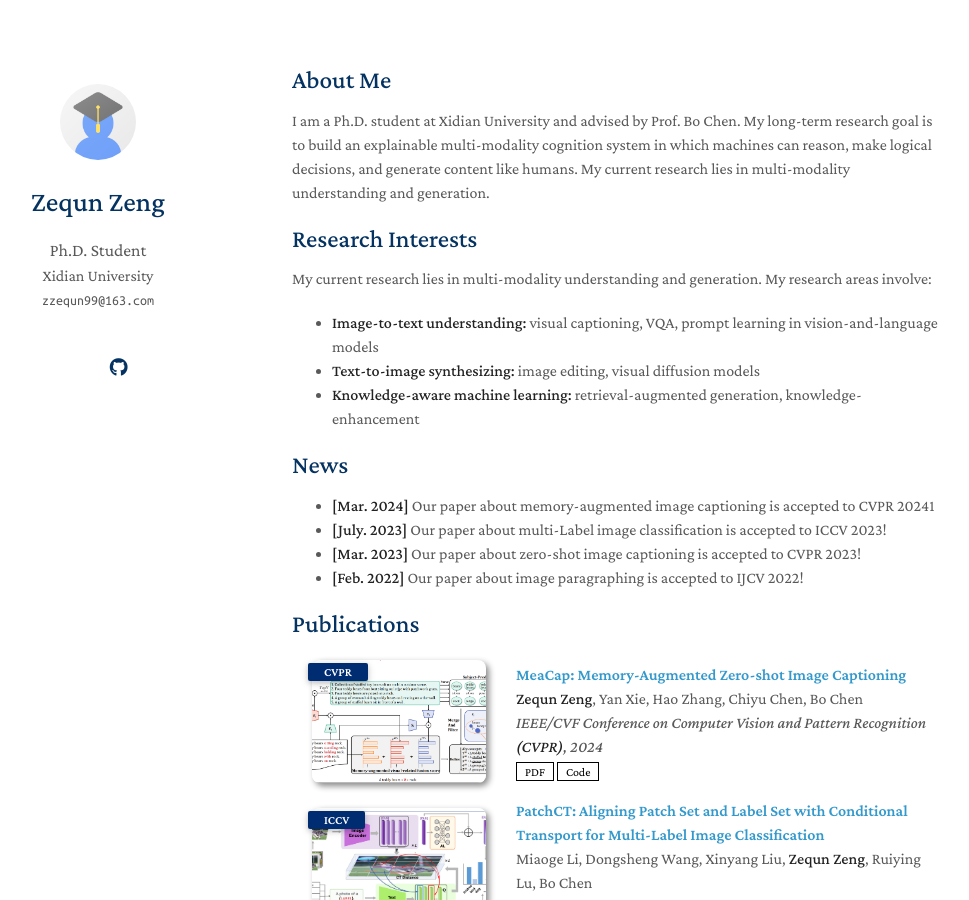
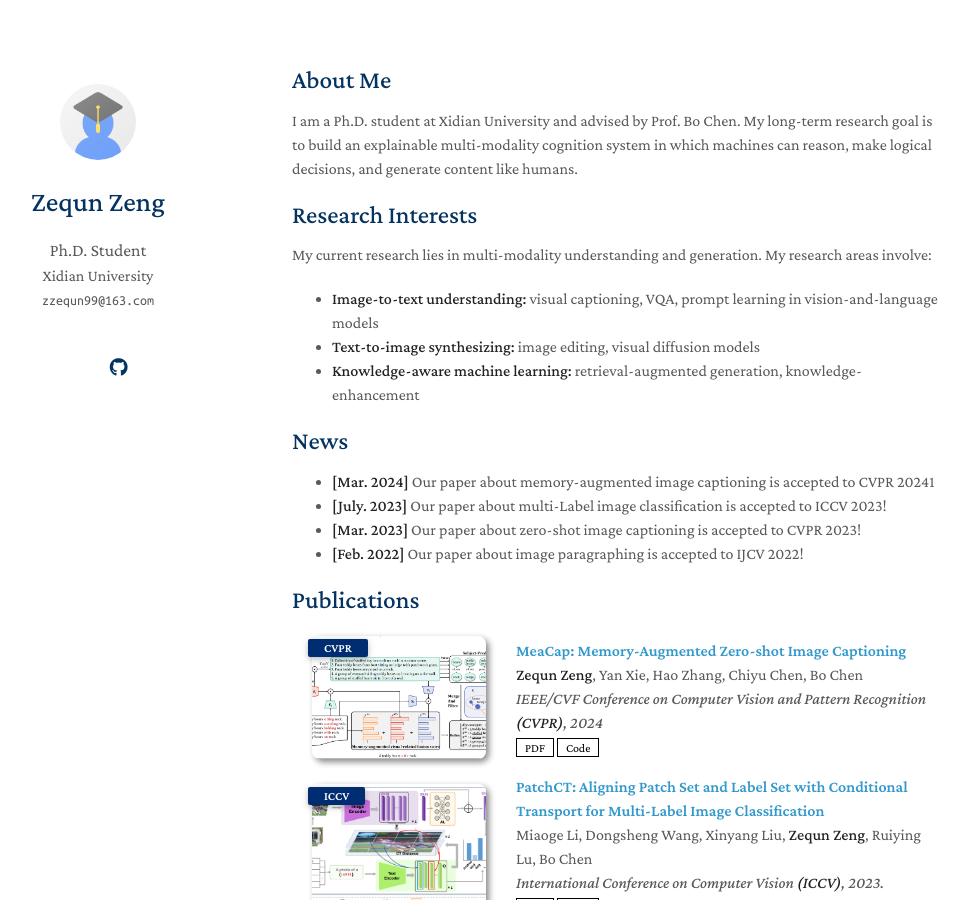
Before and after one commit to joeyz0z/joeyz0z.github.io, a Jekyll site: the page built from index.md, in a window 1280 px wide and 900 px high. Shown: the whole window, without its empty margins (178-1147 px from the left). Built offline with Jekyll 4.4.1, drawn with Linux system fonts in a browser that asks for light colours; nearby versions of some CDN libraries; a style sheet for code colours, icons or effects is not loaded; our own code applies the rules of GitHub Pages for plain Markdown files.

Commit message:
Update index.md

```diff
--- a/index.md
+++ b/index.md
@@ -4,7 +4,7 @@ layout: homepage
 
 ## About Me
 
-I am a Ph.D. student at Xidian University and advised by Prof. Bo Chen. My long-term research goal is to build an explainable multi-modality cognition system in which machines can reason, make logical decisions, and generate content like humans. My current research lies in multi-modality understanding and generation.
+I am a Ph.D. student at Xidian University and advised by Prof. Bo Chen. My long-term research goal is to build an explainable multi-modality cognition system in which machines can reason, make logical decisions, and generate content like humans.
 
 ## Research Interests
 My current research lies in multi-modality understanding and generation. My research areas involve:
```
